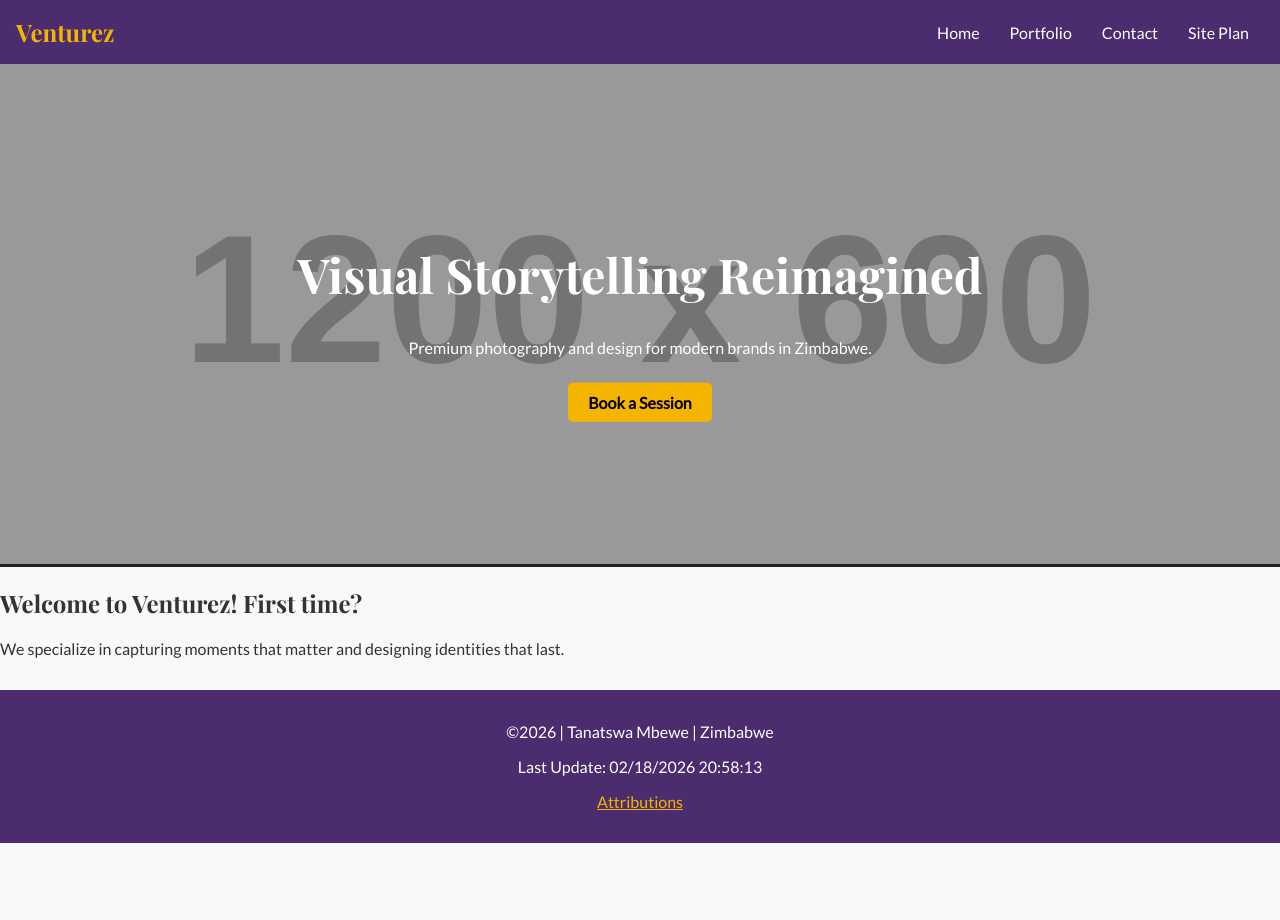
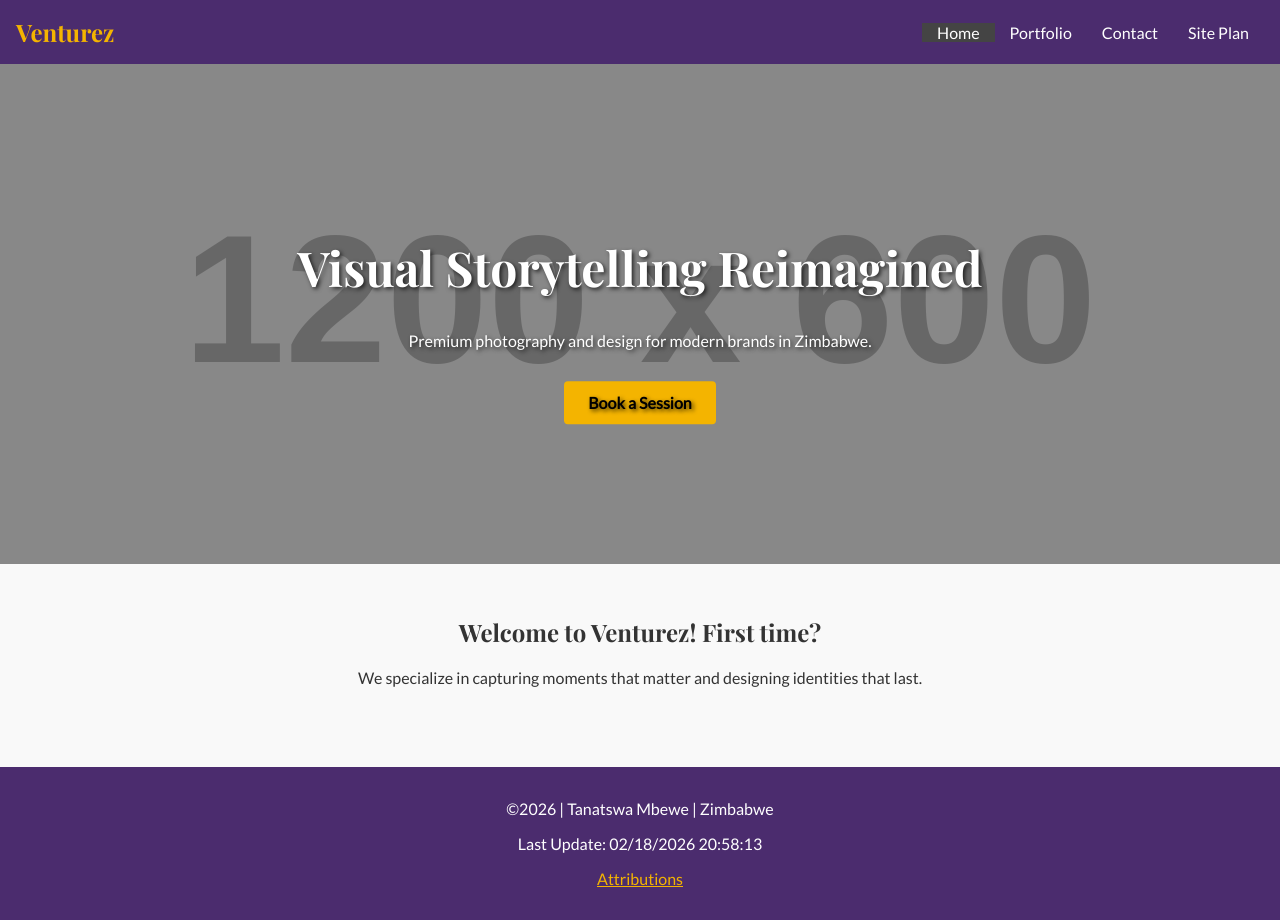
Before and after one commit to webcraftingtwo/wdd131, a plain HTML site: page project/index.html in a window 1280 px wide. Before the commit the page ends 843 px from the top, so only its background shows below. Drawn offline with nearby package versions, Linux system fonts and the light colour scheme; placeholder pictures from the web are drawn by us.

Commit message:
Refactor CSS for improved organization and clarity

```diff
--- a/project/styles/project.css
+++ b/project/styles/project.css
@@ -1,3 +1,4 @@
+/* GLOBAL VARIABLES */
 :root {
     --primary: #4b2c6e; /* Deep Purple */
     --accent: #f4b400;  /* Gold */
@@ -5,61 +6,144 @@
     --light: #f9f9f9;
 }
 
-body { font-family: 'Lato', sans-serif; margin: 0; color: var(--text); background: var(--light); }
-h1, h2, .logo { font-family: 'Playfair Display', serif; }
+/* BASE STYLES */
+body {
+    font-family: 'Lato', sans-serif;
+    margin: 0;
+    color: var(--text);
+    background: var(--light);
+}
 
-/* Header & Nav */
-.logo { font-size: 1.5rem; font-weight: bold; color: var(--accent); }
+h1, h2, .logo {
+    font-family: 'Playfair Display', serif;
+}
 
-#menu { font-size: 1.5rem; background: none; border: none; color: white; cursor: pointer; }
-#menu::before { content: "☰"; }
-#menu.open::before { content: "X"; }
-/* Update the HEADER to be the anchor */
+/* HEADER & NAVIGATION (Mobile First) */
 header {
-    background: var(--primary);
+    background-color: var(--primary);
     color: white;
     padding: 1rem;
     display: flex;
     justify-content: space-between;
     align-items: center;
-    position: relative; /* <--- CRITICAL: Anchors the menu to the header */
+    position: relative; /* Anchors the absolute menu */
 }
 
-/* Update the NAVIGATION to sit on top */
+.logo {
+    font-size: 1.5rem;
+    font-weight: bold;
+    color: var(--accent);
+}
+
+/* HAMBURGER BUTTON */
+#menu {
+    font-size: 1.5rem;
+    background: none;
+    border: none;
+    color: white;
+    cursor: pointer;
+}
+
+#menu::before {
+    content: "☰";
+}
+
+#menu.open::before {
+    content: "X";
+}
+
+/* NAVIGATION LIST */
 .navigation {
-    display: none;
+    display: none; /* Hidden by default on mobile */
     list-style: none;
     width: 100%;
     position: absolute;
-    top: 100%; /* <--- CRITICAL: Starts exactly at the bottom of header */
+    top: 100%; /* Sits directly below the header */
     left: 0;
     background: #333;
     margin: 0;
     padding: 0;
     text-align: center;
-    z-index: 1000; /* <--- CRITICAL: Ensures it sits ON TOP of the hero image */
+    z-index: 1000; /* Ensures it sits on top of images */
 }
 
+/* Class added by JS to show menu */
+.navigation.show {
+    display: flex;
+    flex-direction: column;
+}
 
-.navigation.show { display: flex; flex-direction: column; }
-.navigation li a { display: block; padding: 1rem; color: white; text-decoration: none; border-bottom: 1px solid #444; }
-.navigation li a:hover, .active { color: var(--accent); }
+.navigation li a {
+    display: block;
+    padding: 1rem;
+    color: white;
+    text-decoration: none;
+    border-bottom: 1px solid #444;
+}
 
-/* Hero */
-.hero { position: relative; text-align: center; color: white; background: #222; }
-.hero img { width: 100%; height: 300px; object-fit: cover; opacity: 0.7; }
-.hero-text { position: absolute; top: 50%; left: 50%; transform: translate(-50%, -50%); width: 80%; }
-.cta-button { background: var(--accent); color: black; padding: 10px 20px; text-decoration: none; font-weight: bold; border-radius: 5px; display: inline-block; margin-top: 10px; border: none; cursor: pointer; }
+.navigation li a:hover, .active {
+    color: var(--accent);
+    background-color: #444;
+}
 
-/* Gallery Grid */
-#gallery-grid { display: grid; grid-template-columns: 1fr; gap: 15px; padding: 20px; }
-.card { background: white; padding: 10px; border-radius: 8px; box-shadow: 0 2px 5px rgba(0,0,0,0.1); }
-.card img { width: 100%; height: 200px; object-fit: cover; border-radius: 4px; }
+/* HERO SECTION */
+.hero {
+    position: relative;
+    text-align: center;
+    color: white;
+    background-color: #222;
+}
 
-/* Form */
-.contact-container { padding: 20px; max-width: 500px; margin: 0 auto; }
-input, select, textarea { width: 100%; padding: 10px; margin: 5px 0 15px; border: 1px solid #ccc; border-radius: 4px; }
+.hero img {
+    width: 100%;
+    height: auto;
+    display: block;
+    object-fit: cover;
+    opacity: 0.6; /* Darkens image so text pops */
+}
 
-/* Footer */
-footer { background: var(--primary); color: white; text-align: center; padding: 1rem; margin-top: 2rem; }
-footer a { color: var(--accent); }
+.hero-text {
+    position: absolute;
+    top: 50%;
+    left: 50%;
+    transform: translate(-50%, -50%);
+    width: 80%;
+    text-shadow: 2px 2px 4px rgba(0,0,0,0.7);
+}
+
+.cta-button {
+    background-color: var(--accent);
+    color: black;
+    padding: 12px 24px;
+    text-decoration: none;
+    font-weight: bold;
+    border-radius: 4px;
+    display: inline-block;
+    margin-top: 15px;
+    transition: background 0.3s;
+}
+
+.cta-button:hover {
+    background-color: #e0a800;
+}
+
+/* WELCOME SECTION */
+.welcome-section {
+    padding: 2rem;
+    text-align: center;
+    max-width: 800px;
+    margin: 0 auto;
+}
+
+/* FOOTER */
+footer {
+    background-color: var(--primary);
+    color: white;
+    text-align: center;
+    padding: 1rem;
+    margin-top: 2rem;
+}
+
+footer a {
+    color: var(--accent);
+}
```
